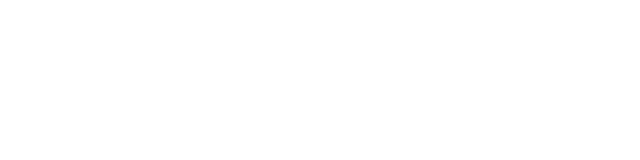
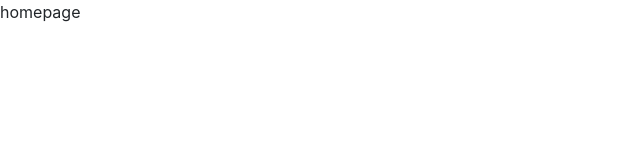
Before and after one commit to emrslmz/aim-side, a Vue app: page / in a window 1280 px wide. Shown: the top 160 px of the page, without its empty margins (0-640 px from the left). Built offline with nearby package versions, Linux system fonts and the light colour scheme.

Commit message:
added home page

```diff
--- /dev/null
+++ b/src/modules/main/home/components/HomePage.vue
@@ -0,0 +1,5 @@
+<template>
+  <div>
+    homepage
+  </div>
+</template>
--- a/src/modules/main/home/router/index.js
+++ b/src/modules/main/home/router/index.js
@@ -2,7 +2,7 @@
 
 export default [{
     path: '/',
-    name: 'HomePage',
+    name: 'HomePageDashboard',
     component: () => import('@/modules/main/home/views/Home.vue'),
     children: [...Play],
 }];
--- a/src/modules/main/home/views/Home.vue
+++ b/src/modules/main/home/views/Home.vue
@@ -1,5 +1,15 @@
 <template>
   <div>
+    <home-page v-if="$route.name === 'HomePageDashboard'" />
     <router-view />
   </div>
 </template>
+
+<script>
+export default {
+  name: 'MainPage',
+  components: {
+    HomePage: () => import('@/modules/main/home/components/HomePage.vue'),
+  }
+};
+</script>
```
